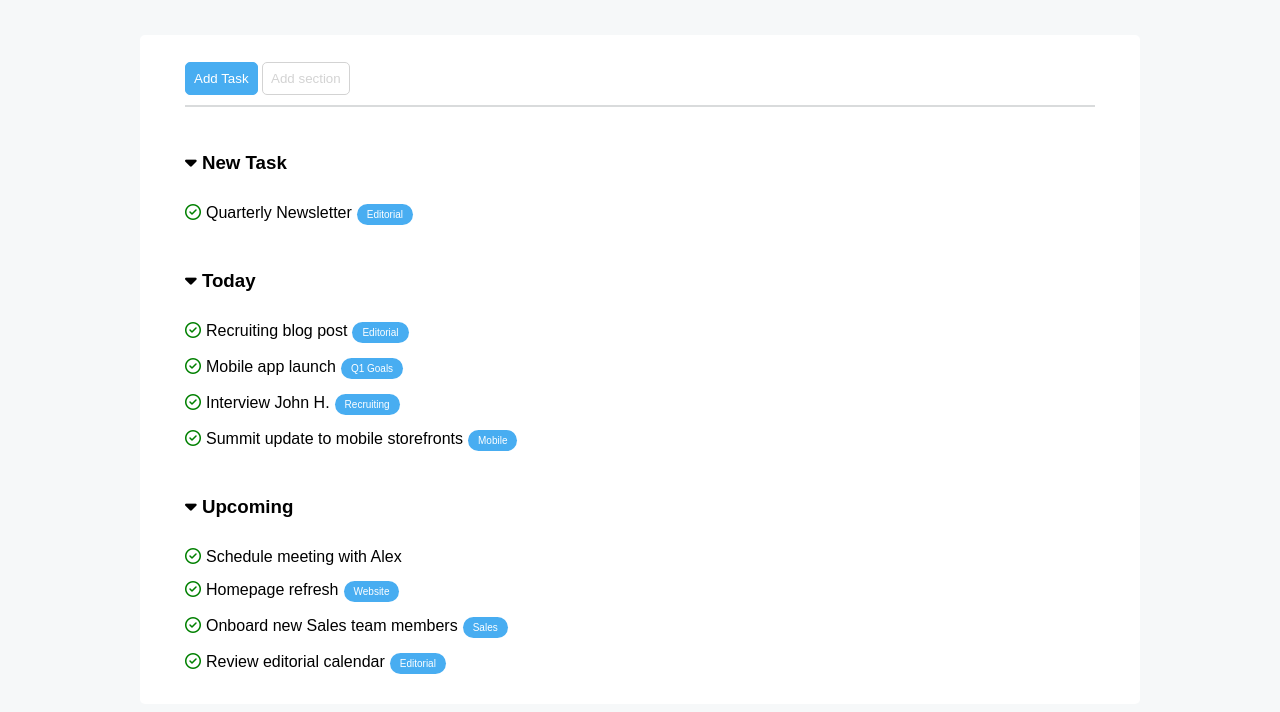
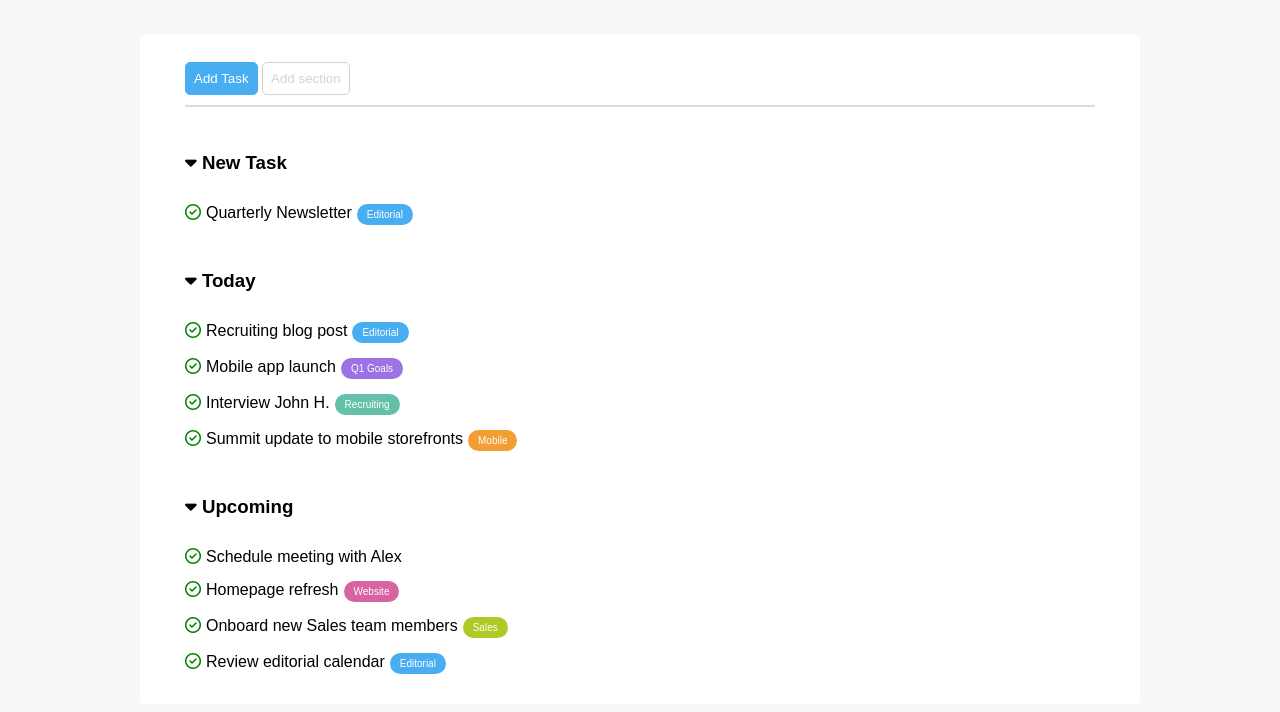
Before and after one commit to AnnaSpjut/html-css-toboolist, a plain HTML site: page index.html in a window 1280 px wide. Shown: the part 84-796 px from the top of the page. Drawn offline with Linux system fonts and the light colour scheme.

Commit message:
[add] final delivery

```diff
--- a/assets/css/main.css
+++ b/assets/css/main.css
@@ -73,8 +73,7 @@ h3{
   margin-right: 5px;
 }
 
-.badge.editorial{
-  background-color: #48ADF1;
+.badge.editorial,.goals,.recruiting,.mobile,.website,.sales{
   color: white;
   padding: 5px 10px;
   margin-left: 5px;
@@ -83,6 +82,30 @@ h3{
   font-size: 10px;
 }
 
+.badge.editorial{
+  background-color: #48ADF1;
+}
+
+.badge.goals{
+  background-color: #9C72E4;
+}
+
+.badge.recruiting{
+  background-color: #64C0A9;
+}
+
+.badge.mobile{
+  background-color: #F29E33;
+}
+
+.badge.website{
+  background-color: #D763A1;
+}
+
+.badge.sales{
+  background-color: #B0C925;
+}
+
 li{
   margin-bottom: 15px;
 }
--- a/index.html
+++ b/index.html
@@ -52,13 +52,13 @@
               <i class="fa-regular fa-circle-check"></i>Recruiting blog post<button class="badge editorial">Editorial</button>
             </li>
             <li>
-              <i class="fa-regular fa-circle-check"></i>Mobile app launch<button class="badge editorial">Q1 Goals</button>
+              <i class="fa-regular fa-circle-check"></i>Mobile app launch<button class="badge goals">Q1 Goals</button>
             </li>
             <li>
-              <i class="fa-regular fa-circle-check"></i>Interview John H.<button class="badge editorial">Recruiting</button>
+              <i class="fa-regular fa-circle-check"></i>Interview John H.<button class="badge recruiting">Recruiting</button>
             </li>
             <li>
-              <i class="fa-regular fa-circle-check"></i>Summit update to mobile storefronts<button class="badge editorial">Mobile</button>
+              <i class="fa-regular fa-circle-check"></i>Summit update to mobile storefronts<button class="badge mobile">Mobile</button>
             </li>
           </li>
 
@@ -71,10 +71,10 @@
               <i class="fa-regular fa-circle-check"></i>Schedule meeting with Alex
             </li>
             <li>
-              <i class="fa-regular fa-circle-check"></i>Homepage refresh<button class="badge editorial">Website</button>
+              <i class="fa-regular fa-circle-check"></i>Homepage refresh<button class="badge website">Website</button>
             </li>
             <li>
-              <i class="fa-regular fa-circle-check"></i>Onboard new Sales team members<button class="badge editorial">Sales</button>
+              <i class="fa-regular fa-circle-check"></i>Onboard new Sales team members<button class="badge sales">Sales</button>
             </li>
             <li>
               <i class="fa-regular fa-circle-check"></i>Review editorial calendar<button class="badge editorial">Editorial</button>
@@ -82,12 +82,6 @@
           </li>
         </ul>
       </div>
-
-
-
-
-
-
   </main>
 
 </body>
```
